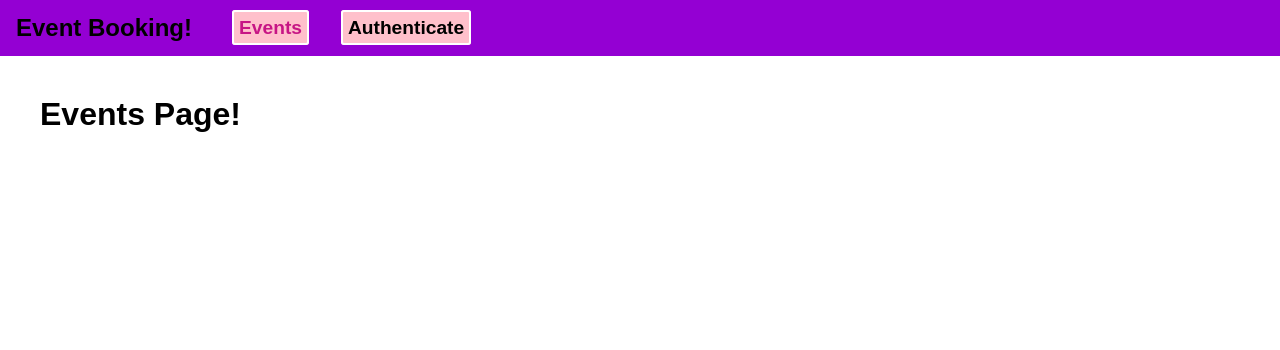
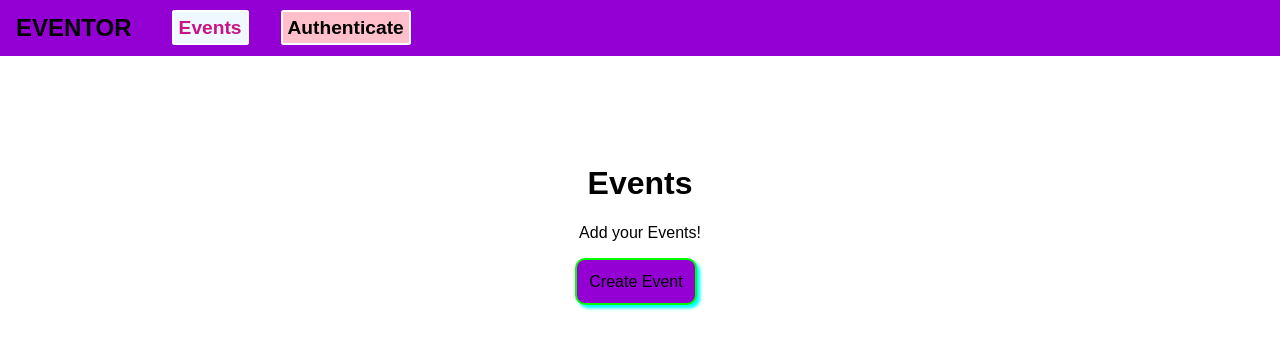
Before and after one commit to iyashwantsaini/mern_event_booking, a React (Create React App) app in the folder frontend/: page /events in a window 1280 px wide. Shown: the top 350 px of the page. Built offline with nearby package versions, Linux system fonts and the light colour scheme.

Commit message:
re modal__ >

```diff
--- /dev/null
+++ b/frontend/src/components/backdrop/Backdrop.css
@@ -0,0 +1,8 @@
+.backdrop{
+    position: fixed;
+    top: 0;
+    left: 0;
+    height: 100vh;
+    width: 100%;
+    background-color: rgba(0, 0, 0, 0.5);
+}
--- /dev/null
+++ b/frontend/src/components/backdrop/Backdrop.js
@@ -0,0 +1,6 @@
+import React from 'react';
+import './Backdrop.css';
+
+const backdrop=props=><div className="backdrop"></div>;
+
+export default backdrop;
--- /dev/null
+++ b/frontend/src/components/modal/Modal.css
@@ -0,0 +1,41 @@
+.modal{
+    width: 60%;
+    background-color: white;
+    box-shadow: 0 2px 8px rgba(0,0,0,0.26);
+    position: fixed;
+    top: 20vh;
+    left: 20%;
+}
+
+.modal-header{
+    padding: 1rem;
+    background-color: darkviolet;
+}
+
+.modal-header h1{
+    margin: 0;
+    font-size: 1.5rem;
+}
+
+.modal-content{
+    padding: 1rem;
+}
+
+.modal-actions{
+    display: flex;
+    justify-content: flex-end;
+    padding: 1rem;
+}
+
+.btn{
+    padding: 6px;
+    border-color: black;
+    margin: 1px;
+}
+
+/* @media (min-width:768px){
+    .modal{
+        width:50rem;
+        left: calc((100% - 50rem));
+    }
+} */
--- /dev/null
+++ b/frontend/src/components/modal/Modal.js
@@ -0,0 +1,17 @@
+import React from "react";
+import "./Modal.css";
+
+const modal = (props) => (
+  <div className="modal">
+    <header className="modal-header">
+      <h1> {props.title}</h1>
+    </header>
+    <section className="modal-content">{props.children}</section>
+    <section className="modal-actions">
+      {props.canCancel && <button className="btn" onClick={props.onCancel}>Cancel</button>}
+      {props.canConfirm && <button className="btn" onClick={props.onConfirm}>Confirm</button>}
+    </section>
+  </div>
+);
+
+export default modal;
--- a/frontend/src/components/navigation/MainNavigation.css
+++ b/frontend/src/components/navigation/MainNavigation.css
@@ -63,8 +63,10 @@ button{
 .main-navigation__items a.active
 {
     color: mediumvioletred;
+    background-color: aliceblue;
 }
 .main-navigation__items button:hover,
 .main-navigation__items button:active{
     color: mediumvioletred;
+    background-color: aliceblue;
 }
--- a/frontend/src/components/navigation/MainNavigation.js
+++ b/frontend/src/components/navigation/MainNavigation.js
@@ -13,7 +13,7 @@ const mainNavigation = (props) => (
       return (
         <header className="main-navigation">
           <div className="main-navigation__logo">
-            <h1>Event Booking!</h1>
+            <h1>EVENTOR</h1>
           </div>
           <nav className="main-navigation__items">
             <ul>
--- a/frontend/src/pages/Events.css
+++ b/frontend/src/pages/Events.css
@@ -0,0 +1,22 @@
+.create-event{
+    background-color: darkviolet;
+    font: inherit;
+    border: 2px solid lime;
+    border-radius: 10px;
+    padding: 0.8rem;
+    margin-right: 0.5rem;
+    box-shadow: 0.2rem 0.2rem 0.2rem aqua;
+    cursor: pointer;
+}
+
+button:hover,
+button:active{
+    background-color: chartreuse;
+    border-color: darkgreen;
+}
+
+.events-control{
+    text-align: center;
+    padding: 3rem;
+    margin: 3rem auto;
+}
--- a/frontend/src/pages/Events.js
+++ b/frontend/src/pages/Events.js
@@ -1,9 +1,45 @@
-import React, {Component} from 'react';
+import React, { Component } from "react";
+import "./Events.css";
+import Modal from "../components/modal/Modal";
+import Backdrop from "../components/backdrop/Backdrop";
 
-class EventsPage extends Component{
-    render(){
-        return(<h1>Events Page!</h1>);
-    }
+class EventsPage extends Component {
+
+  state = {
+    creating:false
+  };
+
+  startCreateEventHandler = () =>{
+    this.setState({creating:true});
+  };
+
+  modalConfirmHandler = () =>{
+    this.setState({creating:false});
+  }
+
+  modalCancelHandler = () =>{
+      this.setState({creating:false});
+  }
+
+  render() {
+    return (
+      <React.Fragment>
+        {this.state.creating &&
+            <Backdrop></Backdrop>
+        }
+        {this.state.creating &&
+        <Modal title="Add Event!" canCancel canConfirm onCancel={this.modalCancelHandler} onConfirm={this.modalConfirmHandler}>
+          <p>MOdal</p>
+        </Modal>
+        }
+        <div className="events-control">
+          <h1>Events</h1>
+          <p>Add your Events!</p>
+          <button className="create-event" onClick={this.startCreateEventHandler}>Create Event</button>
+        </div>
+      </React.Fragment>
+    );
+  }
 }
 
 export default EventsPage;
```
